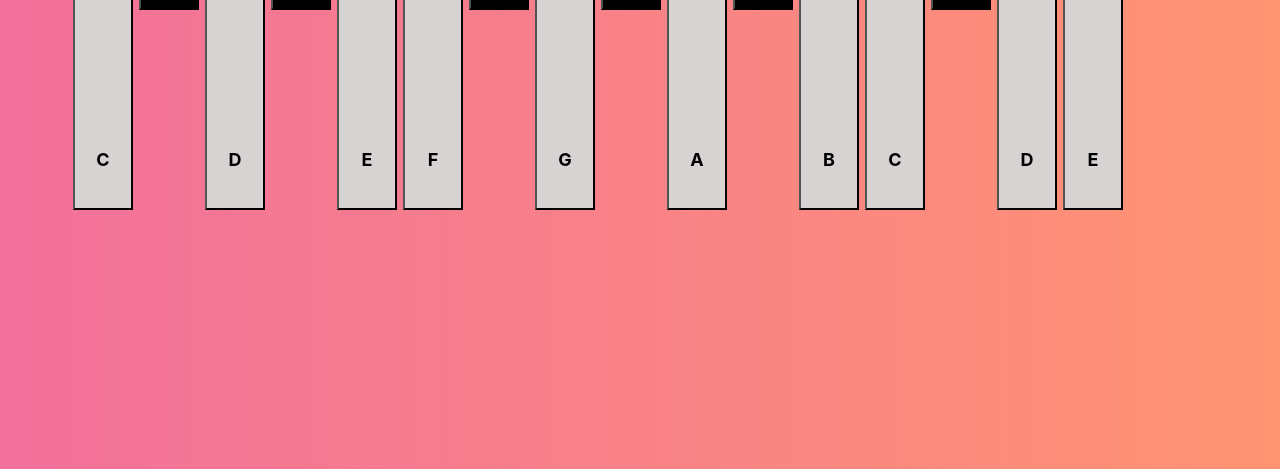
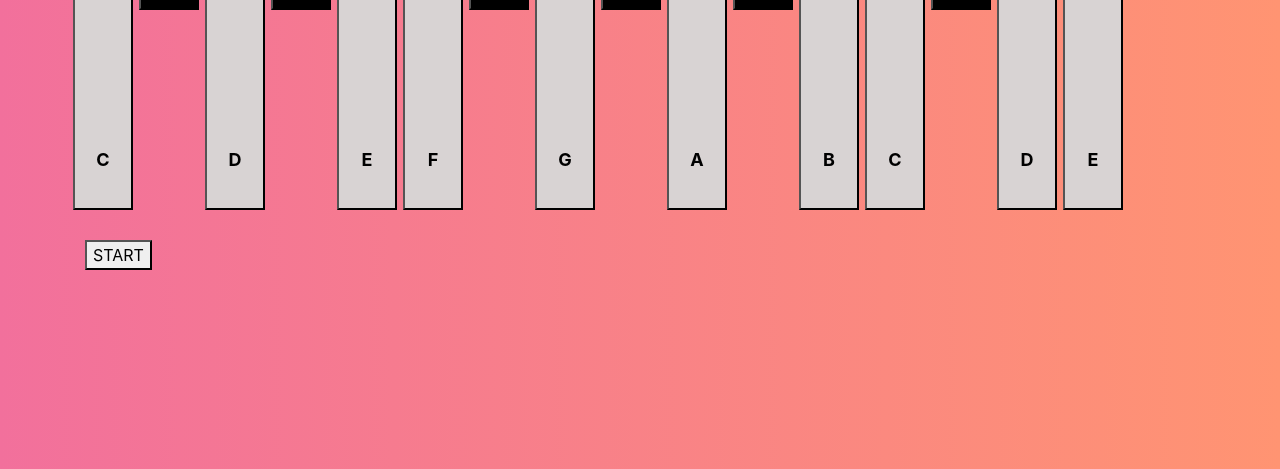
Before and after one commit to sanmati02/uigoated, a Flask app: page / in a window 1280 px wide. Shown: the part 302-771 px from the top of the page. Run offline with Flask 2, Linux system fonts and the light colour scheme; some libraries are stand-ins or nearby versions.

Commit message:
Adding start button

```diff
--- a/templates/home.html
+++ b/templates/home.html
@@ -2,7 +2,13 @@
 
 {% block content %}
 <script type="text/javascript" src="{{ url_for('static', filename = 'home.js') }}"></script>
-
+<script type = "text/javascript">
+        $(document).ready(function(){
+            $("#start").click(function(){
+                window.location.href='/learn/1'
+            });
+        });
+    </script>
 <body>
     <h1 id = "center">Learn To Play Piano!!!</h1>
     <div id='piano' class='row'>
@@ -23,5 +29,6 @@
         <button id = 'highD' class="white key">D</button>
         <button id = 'highE' class="white key">E</button>
     </div>
+    <div><button id = 'start'>START </button></div>
 </body>
 {% endblock %}
```
